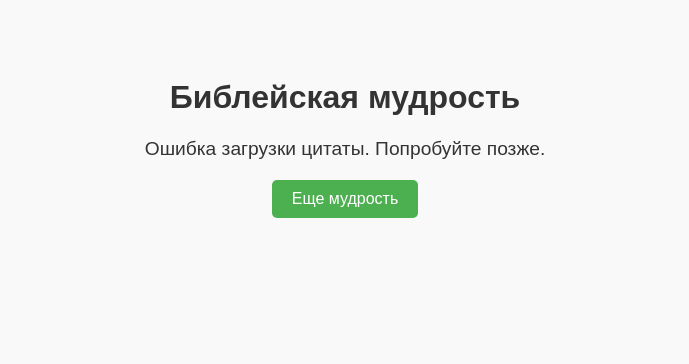
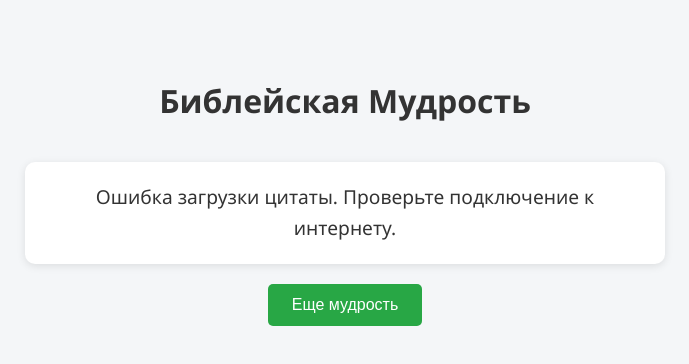
Before and after one commit to worldedax/bible, a plain HTML site: page index.html in a window 1280 px wide. Both pictures are taken after a click on the button "Еще мудрость". Shown: the whole page, without its empty margins (295-984 px from the left). Drawn offline with Linux system fonts and the light colour scheme; no server answers.

Commit message:
Update index.html

```diff
--- a/index.html
+++ b/index.html
@@ -3,41 +3,50 @@
 <head>
   <meta charset="UTF-8" />
   <meta name="viewport" content="width=device-width, initial-scale=1.0"/>
-  <title>Случайная цитата из Библии</title>
+  <title>Библейская Мудрость</title>
   <style>
     body {
-      font-family: Arial, sans-serif;
-      background-color: #f9f9f9;
+      font-family: 'Segoe UI', sans-serif;
+      background-color: #f4f6f8;
       color: #333;
       display: flex;
       flex-direction: column;
       align-items: center;
-      padding: 50px;
+      padding: 50px 20px;
+      text-align: center;
+    }
+    h1 {
+      margin-bottom: 20px;
     }
     #quote {
       font-size: 1.2em;
-      margin-bottom: 20px;
-      text-align: center;
+      margin: 20px 0;
       max-width: 600px;
+      line-height: 1.6;
+      background: #fff;
+      padding: 20px;
+      border-radius: 10px;
+      box-shadow: 0 2px 8px rgba(0,0,0,0.1);
     }
     button {
-      padding: 10px 20px;
+      padding: 12px 24px;
       font-size: 1em;
-      background-color: #4CAF50;
+      background-color: #28a745;
       color: white;
       border: none;
       cursor: pointer;
       border-radius: 5px;
+      transition: background 0.3s ease;
     }
     button:hover {
-      background-color: #45a049;
+      background-color: #218838;
     }
   </style>
 </head>
 <body>
 
-  <h1>Библейская мудрость</h1>
-  <div id="quote">Нажмите "Еще мудрость", чтобы получить цитату.</div>
+  <h1>Библейская Мудрость</h1>
+  <div id="quote">Нажмите «Еще мудрость», чтобы получить цитату.</div>
   <button onclick="getRandomVerse()">Еще мудрость</button>
 
   <script>
@@ -46,7 +55,7 @@
       quoteDiv.textContent = 'Загрузка...';
 
       try {
-        const response = await fetch('https://bible-api.com/?random=1 ');
+        const response = await fetch('https://api.biblia-api.ru/v1/verse/random ');
 
         if (!response.ok) {
           throw new Error(`Ошибка сети: ${response.status}`);
@@ -54,19 +63,18 @@
 
         const data = await response.json();
 
-        // Проверяем, есть ли данные
-        if (data && data.verses && data.verses.length > 0) {
-          const verse = data.verses[0];
+        if (data && data.data && data.data.verse) {
+          const verse = data.data.verse;
           quoteDiv.innerHTML = `
-            <p><strong>${verse.book_name} ${verse.chapter}:${verse.verse}</strong></p>
-            <p>${verse.text}</p>
+            <p><strong>${verse.book.name} ${verse.chapter}:${verse.number}</strong></p>
+            <p>"${verse.text}"</p>
           `;
         } else {
           quoteDiv.textContent = 'Не удалось загрузить цитату — пустой ответ.';
         }
       } catch (error) {
         console.error('Ошибка:', error);
-        quoteDiv.textContent = 'Ошибка загрузки цитаты. Попробуйте позже.';
+        quoteDiv.textContent = 'Ошибка загрузки цитаты. Проверьте подключение к интернету.';
       }
     }
   </script>
```
